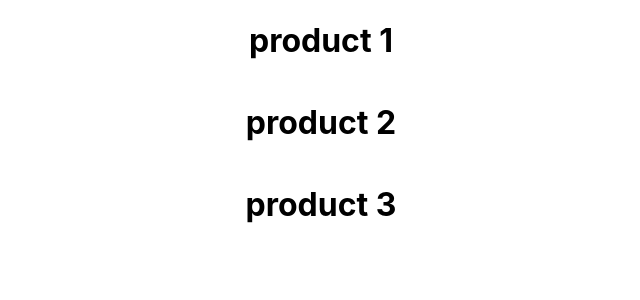
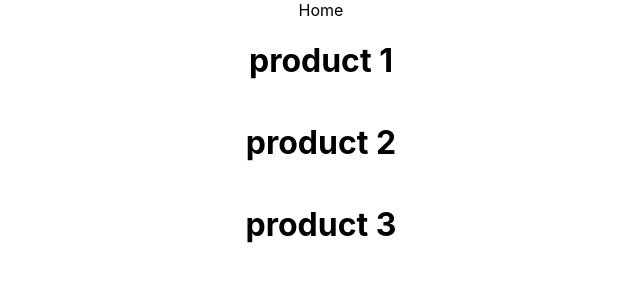
Before and after one commit to Revan99/hello-next, a Next.js app: page /product in a window 1280 px wide. Shown: the top 300 px of the page, without its empty margins (319-959 px from the left). Built offline with nearby package versions, Linux system fonts and the light colour scheme.

Commit message:
add links to home and product page for navigaion

```diff
--- a/pages/product/[productId]/index.js
+++ b/pages/product/[productId]/index.js
@@ -3,10 +3,8 @@ import { useRouter } from 'next/router'
 
 function ProductDetail() {
     const router = useRouter()
-    const productId = router.query.id
-  return (
-    <h1>Detail of Product {productId}</h1>
-  )
+    const productId = router.query.productId
+    return <h1>Detail of Product {productId}</h1>
 }
 
 export default ProductDetail
--- a/pages/product/index.js
+++ b/pages/product/index.js
@@ -1,14 +1,37 @@
 import React from 'react'
-import style from '../../styles/Prodcut.module.css'
+import Link from 'next/link'
+
+import style from '../../styles/Product.module.css'
 
 function Product() {
-  return (
-    <ul className={style['product-list']}>
-        <li><h1>product 1</h1></li>
-        <li><h1>product 2</h1></li>
-        <li><h1>product 3</h1></li>
-    </ul>
-  )
+    return (
+        <ul className={style['product-list']}>
+            <Link href="/">
+                <a>Home</a>
+            </Link>
+            <li>
+                <Link href="/product/1">
+                    <a>
+                        <h1>product 1</h1>
+                    </a>
+                </Link>
+            </li>
+            <li>
+                <Link href="/product/2">
+                    <a>
+                        <h1>product 2</h1>
+                    </a>
+                </Link>
+            </li>
+            <li>
+                <Link href="/product/3">
+                    <a>
+                        <h1>product 3</h1>
+                    </a>
+                </Link>
+            </li>
+        </ul>
+    )
 }
 
 export default Product
```
Also changed, not shown: pages/docs/[[...params]].js (added, +16 -0 lines), pages/index.js (+13 -3 lines), styles/Product.module.css (renamed from styles/Prodcut.module.css), 1 other file (tests, documents, lock files or other folders).
